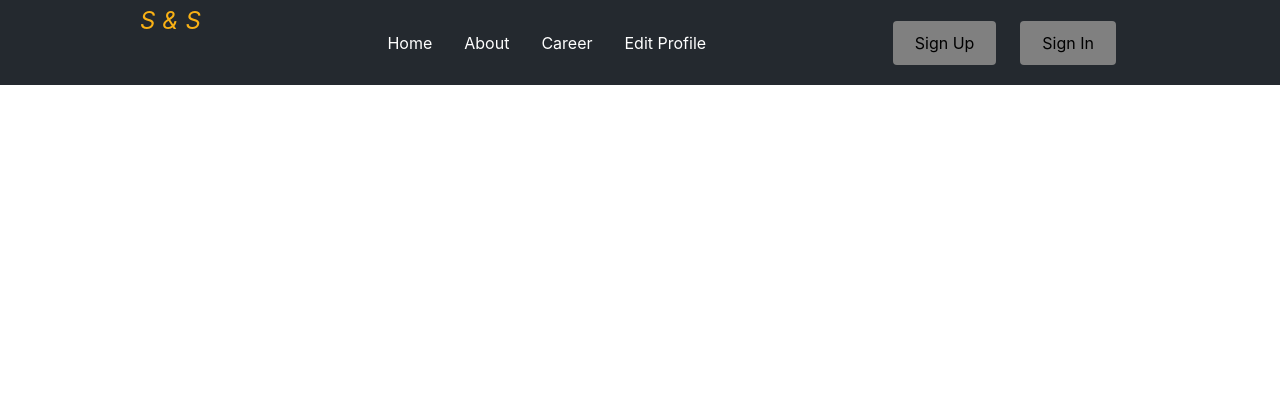
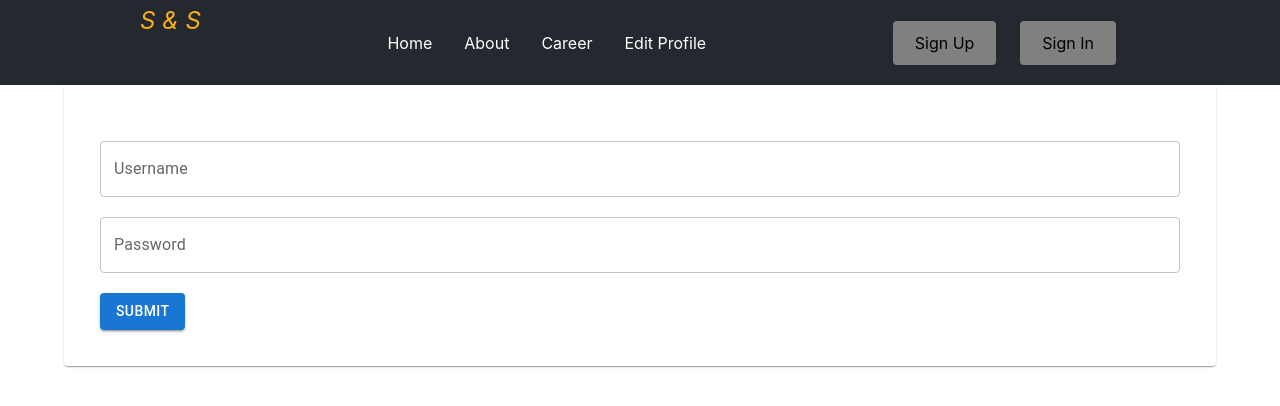
Before and after one commit to shrikantswami/counter-app, a React (Create React App) app: page /sign-in in a window 1280 px wide. Shown: the top 406 px of the page. Built offline with nearby package versions, Linux system fonts and the light colour scheme.

Commit message:
login page added

```diff
--- a/src/App.js
+++ b/src/App.js
@@ -9,12 +9,13 @@ import Form from './components/Forms/ResumeDataForm';
 import PageNotFound from './Pages/PageNotFound/index';
 import Home from './Pages/Home/Home';
 import NewAccount from './Pages/Accounts/NewAccount/index'
+import LogIn from './Pages/Accounts/Login';
 
 function App() {
   return (
     <div className="App">
       {/* <header className="App-header">
-        <img src={logo} className="App-logo" alt="logo" />
+        <img src={logo} className="App-logo" alt="logo" />zl
         <p>
           Edit <code>src/App.js</code> and save to reload.
         </p>
@@ -37,6 +38,7 @@ function App() {
         <Route path='/Edit-Profile' element={ < Form / >  } />
         <Route path='/page-not-found' element ={ < PageNotFound / >} title="Page Not Found" />
         <Route path='/sign-up' element ={ < NewAccount / >} title="SignUp" />
+        <Route path='/sign-in' element ={ < LogIn / >} title="SignIn" />
       </Routes>
       </switch>
     </Router>
--- /dev/null
+++ b/src/Pages/Accounts/Login/index.jsx
@@ -0,0 +1,78 @@
+import { Container, Paper, Box, Alert } from "@mui/material";
+import React, {useState, useContext, useEffect, useRef } from "react";
+// import { Form, Input } from '../../../../components/Form';
+import Form from "../../../components/Forms/ResumeDataForm";
+import Input from "../../../components/Forms/Input";
+
+const LogIn = () => {
+    const title = 'LogIn';
+    const mountedRef = useRef(true);
+    const format = {
+        hasError: false,
+        error: null,
+        value: null
+    };
+    const [userName, setUserName] = useState( format );
+    const [emailAddress, setEmailAddress] = useState( format );
+    const [passWord, setPassword] = useState( format );
+
+
+    const [accountName, setAccountName] = useState({
+        hasError: false,
+        error: null,
+        value: null
+    });
+
+    const [errorMessage, setErrorMessage] = useState(null);
+
+    const [inSubmit, setInSubmit] = useState(false);
+
+    const [redirect, setRedirect] = useState(null);
+
+
+    const handleSubmit =  () => {
+        console.log(' came for login ')
+        let response =  fetch("http://127.0.0.1:8000/api/auth/login/", {
+        method: "POST",
+        headers: {
+          "Content-Type": "application/json"
+                },
+        body: JSON.stringify({
+          username: userName,
+          password: passWord,
+            })
+        }).then( response => {
+            if (!response.ok)
+                console.log(" un successful")
+            else
+                console.log("successful")
+                console.log(response)
+        } );
+
+        console.log('data posted')
+
+        return response.ok;
+
+        // return false;
+    }
+    return (
+        <Container>
+            <Paper>
+                <Box p={2}>
+                <div className="card-body">
+                    <Form
+                    handleSubmit = { handleSubmit }
+                    disabled = {false}
+                    inSubmit = {inSubmit}
+                    enableDefaultButtons={true} >
+                        <Input label="Username" type="text" name="username" maxLen={100} required={true} changeHandler={setUserName} fullWidth variant="outlined" />
+                        <Input label="Password" type="text" name="password" maxLen={100} required={true}  changeHandler={setPassword} fullWidth variant="outlined" />
+                    </Form>
+                </div>
+                </Box>
+            </Paper>
+        </Container>
+    )
+};
+
+export default LogIn;
--- a/src/Pages/Accounts/NewAccount/index.jsx
+++ b/src/Pages/Accounts/NewAccount/index.jsx
@@ -16,7 +16,7 @@ const NewAccount = () => {
     const [lastName, setLastName] = useState( format );
     const [middleName, setMiddleName] = useState( format );
     const [emailAddress, setEmailAddress] = useState( format );
-    const [mobileNumber, setMobileNumber] = useState( format );
+    const [password, setPassword] = useState( format );
 
 
     const [accountName, setAccountName] = useState({
@@ -34,7 +34,7 @@ const NewAccount = () => {
 
     const handleSubmit = () => {
         console.log(' it came here ')
-        let response =  fetch("http://127.0.0.1:8000/user_profile/", {
+        let response =  fetch("http://127.0.0.1:8000/api/auth/register/", {
         method: "POST",
         headers: {
           "Content-Type": "application/json"
@@ -43,19 +43,16 @@ const NewAccount = () => {
           firstName: firstName,
           lastName: lastName,
           middleName: middleName,
-          emailAddress: emailAddress,
-          mobileNumber: mobileNumber,
+          email: emailAddress,
+          password: password,
             })
         }).then( response => {
             if (!response.ok)
                 console.log(" un successful")
-            console.log("successful")
+            else
+                console.log("successful")
         } );
         console.log('data posted')
-        // let resJson = response.json()
-        // let status =  response
-        console.log(response)
-        console.log(response.json())
         return response.ok;
 
         // return false;
@@ -92,7 +89,7 @@ const NewAccount = () => {
                         <Input label="Last Name" type="text" name="last-name" maxLen={100} required={true} changeHandler={setLastName} fullWidth variant="outlined" />
                         <Input label="Middle Name" type="text" name="middle-name" maxLen={100} required={true} changeHandler={setMiddleName} fullWidth variant="outlined" />
                         <Input label="Email Address" type="text" name="email-address" maxLen={100} required={true} changeHandler={setEmailAddress} fullWidth variant="outlined" />
-                        <Input label="Mobile Number" type="text" name="mobile-number" maxLen={100} required={true}  changeHandler={setMobileNumber} fullWidth variant="outlined" />
+                        <Input label="Password" type="text" name="password" maxLen={100} required={true}  changeHandler={setPassword} fullWidth variant="outlined" />
                     </Form>
                 </div>
                 </Box>
```
